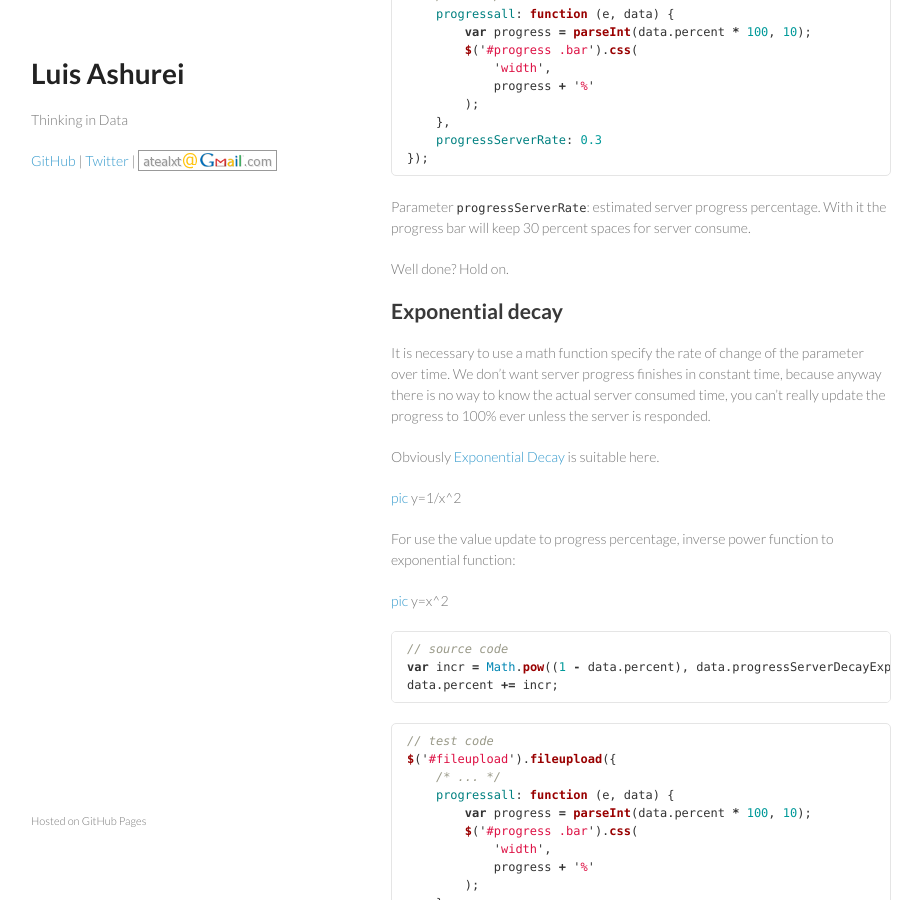
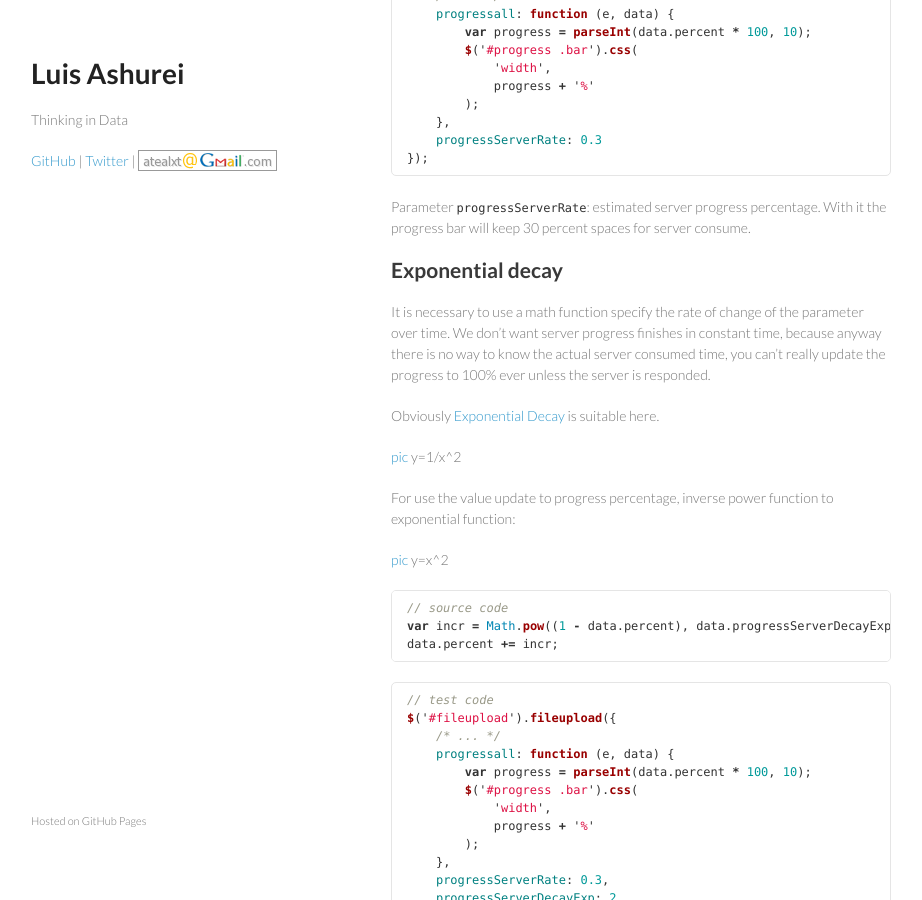
Before and after one commit to atealxt/atealxt.github.io, a Jekyll site: the page built from _posts/2015-11-03-jquery-file-upload-progress-server-estimation.md, in a window 1280 px wide and 900 px high, scrolled down 730 px. Shown: the whole window, without its empty margins (179-1101 px from the left). Built offline with Jekyll 4.4.1, drawn with Linux system fonts in a browser that asks for light colours; comment, search, counter and statistics services are not loaded.

Commit message:
Update 2015-11-03-jquery-file-upload-progress-server-estimation.md

```diff
--- a/_posts/2015-11-03-jquery-file-upload-progress-server-estimation.md
+++ b/_posts/2015-11-03-jquery-file-upload-progress-server-estimation.md
@@ -46,8 +46,6 @@ $('#fileupload').fileupload({
 
 Parameter `progressServerRate`: estimated server progress percentage.
 With it the progress bar will keep 30 percent spaces for server consume.
-
-Well done? Hold on.
 
 ## Exponential decay
 
```
